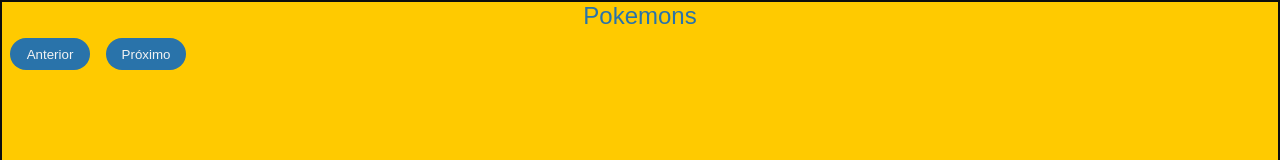
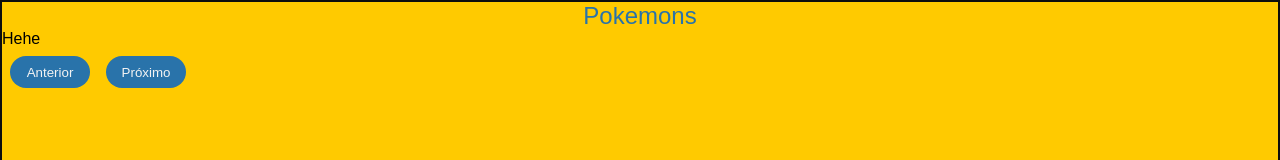
Before and after one commit to JVDevDev/ProjetoSomoS, a React (Create React App) app in the folder pokedex/: page / in a window 1280 px wide. Shown: the top 160 px of the page. Built offline with nearby package versions, Linux system fonts and the light colour scheme; no server answers; a web font is replaced by a local one.

Commit message:
verificação da api

```diff
--- a/pokedex/src/components/Api.js
+++ b/pokedex/src/components/Api.js
@@ -20,6 +20,7 @@
   console.log({name});
   return (
     <div>
+      Hehe
     </div>
   );
 }
```
